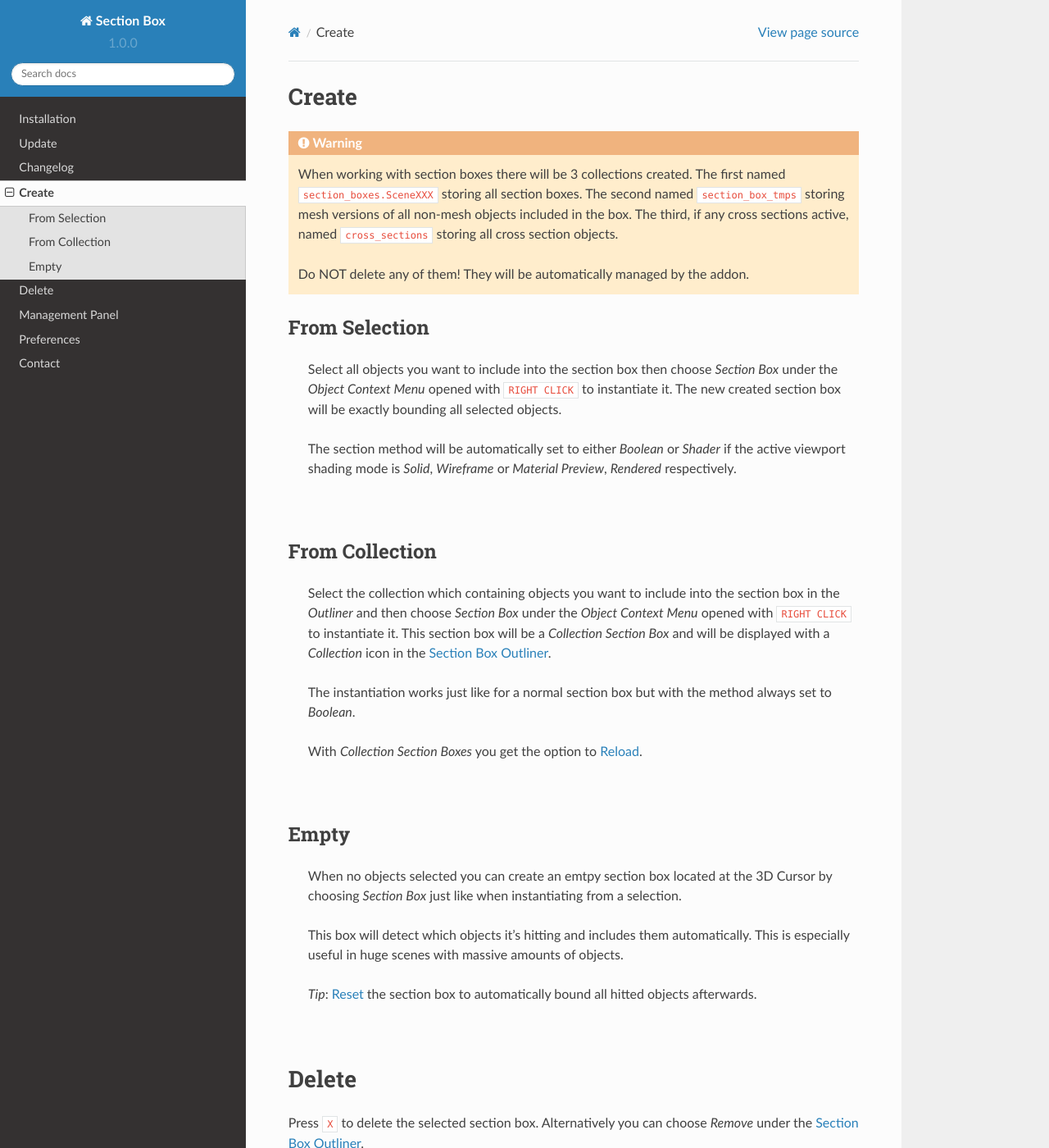
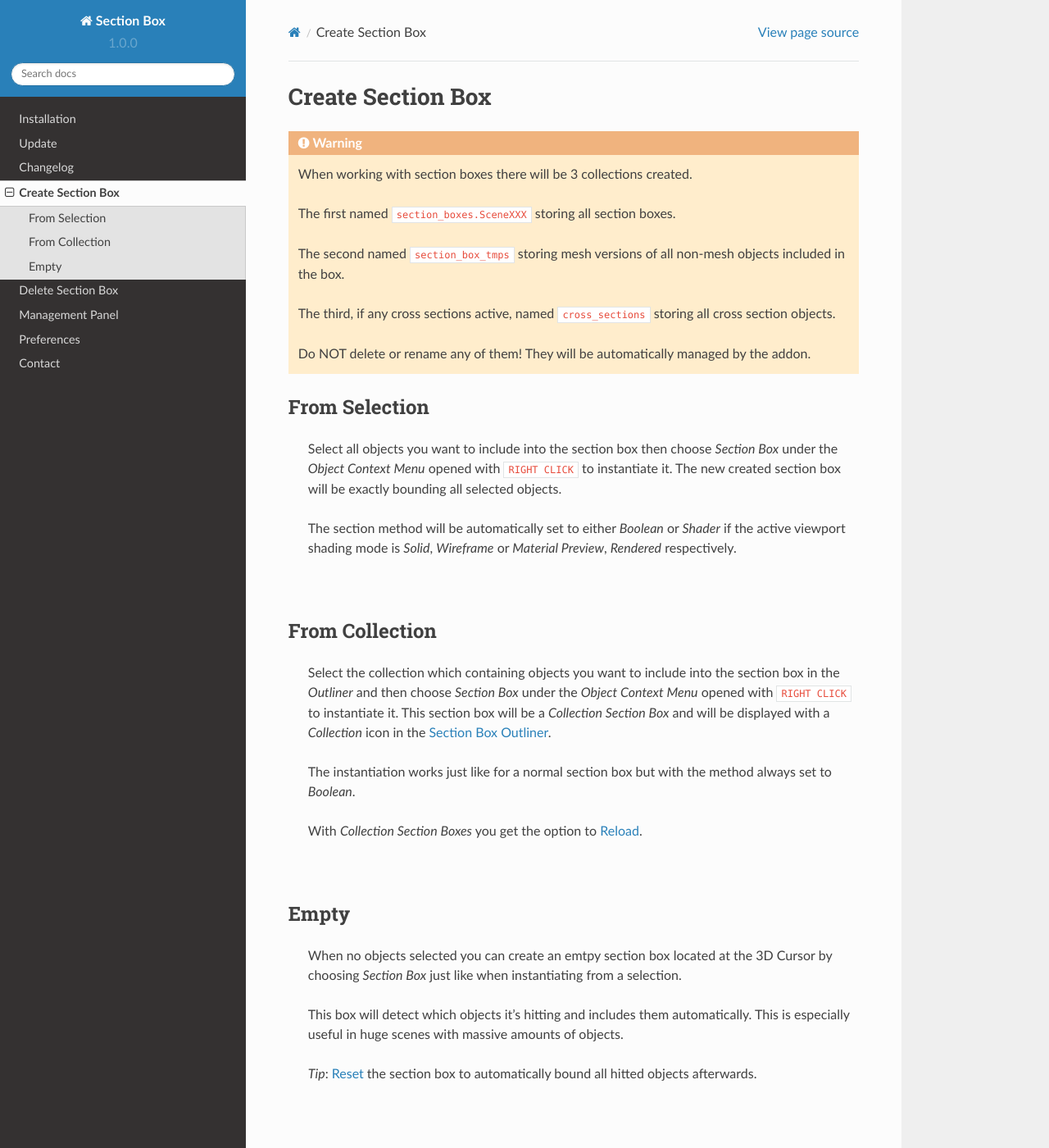
Before and after one commit to rubenmesserschmidt/Section-Box_docs, a Sphinx documentation site: the page built from docs/source/create.rst, in a window 1280 px wide and 1400 px high. Shown: the whole window at 82% size. Built offline with Sphinx 7.4.7 and the Read the Docs theme 2.0.0, drawn with Linux system fonts in a browser that asks for light colours.

```diff
--- a/docs/source/create.rst
+++ b/docs/source/create.rst
@@ -1,13 +1,16 @@
-Create
-######
+Create Section Box
+##################
 
 .. warning::
     When working with section boxes there will be 3 collections created.
+
     The first named ``section_boxes.SceneXXX`` storing all section boxes.
+
     The second named ``section_box_tmps`` storing mesh versions of all non-mesh objects included in the box.
+
     The third, if any cross sections active, named ``cross_sections`` storing all cross section objects.
 
-    Do NOT delete any of them! They will be automatically managed by the addon.
+    Do NOT delete or rename any of them! They will be automatically managed by the addon.
 
 
 
@@ -38,7 +41,7 @@
  *Tip*: :ref:`Reset <General Settings>` the section box to automatically bound all hitted objects afterwards.
 
 |
-Delete
-######
+Delete Section Box
+##################
 
 Press ``X`` to delete the selected section box. Alternatively you can choose *Remove* under the :ref:`Section Box Outliner`.
```
